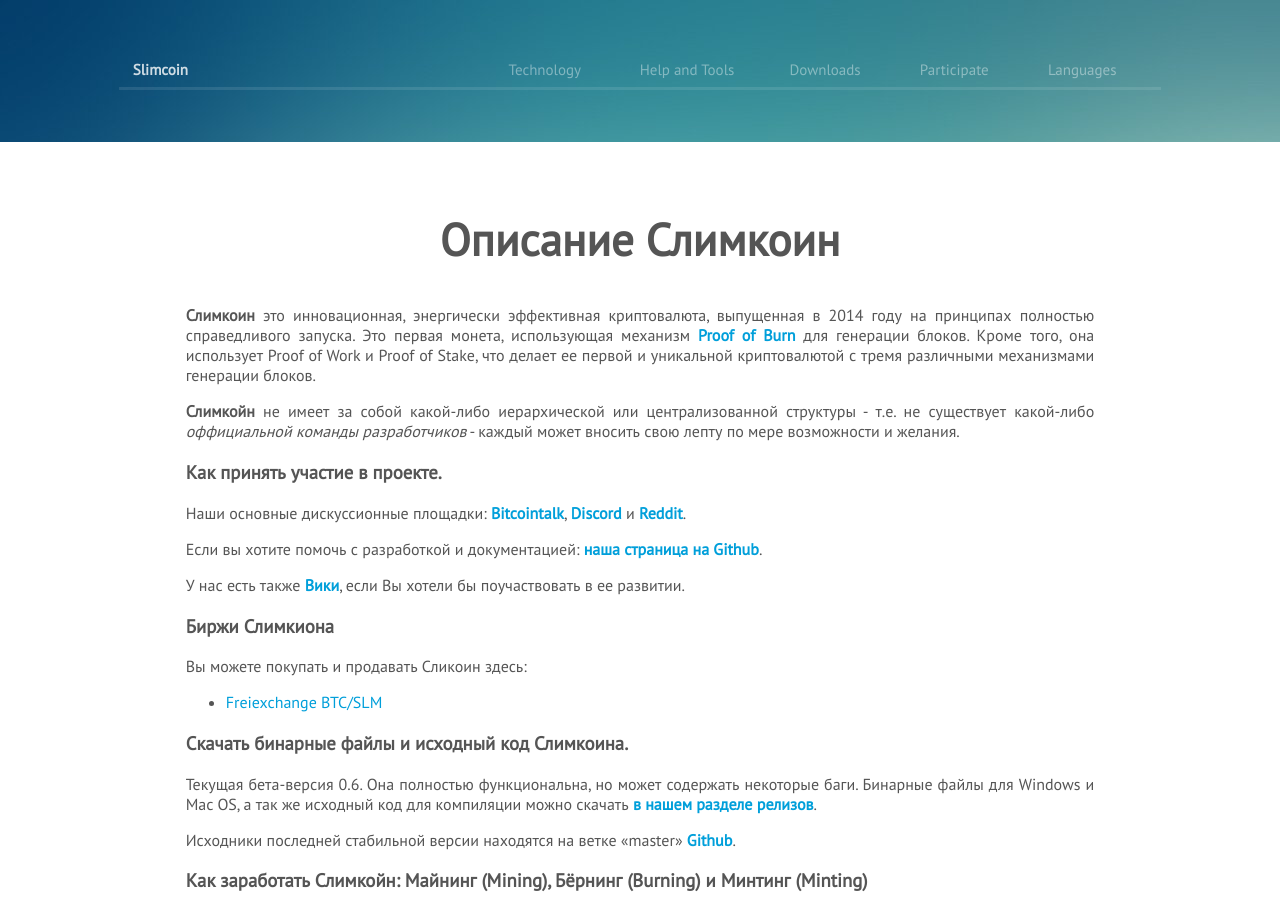
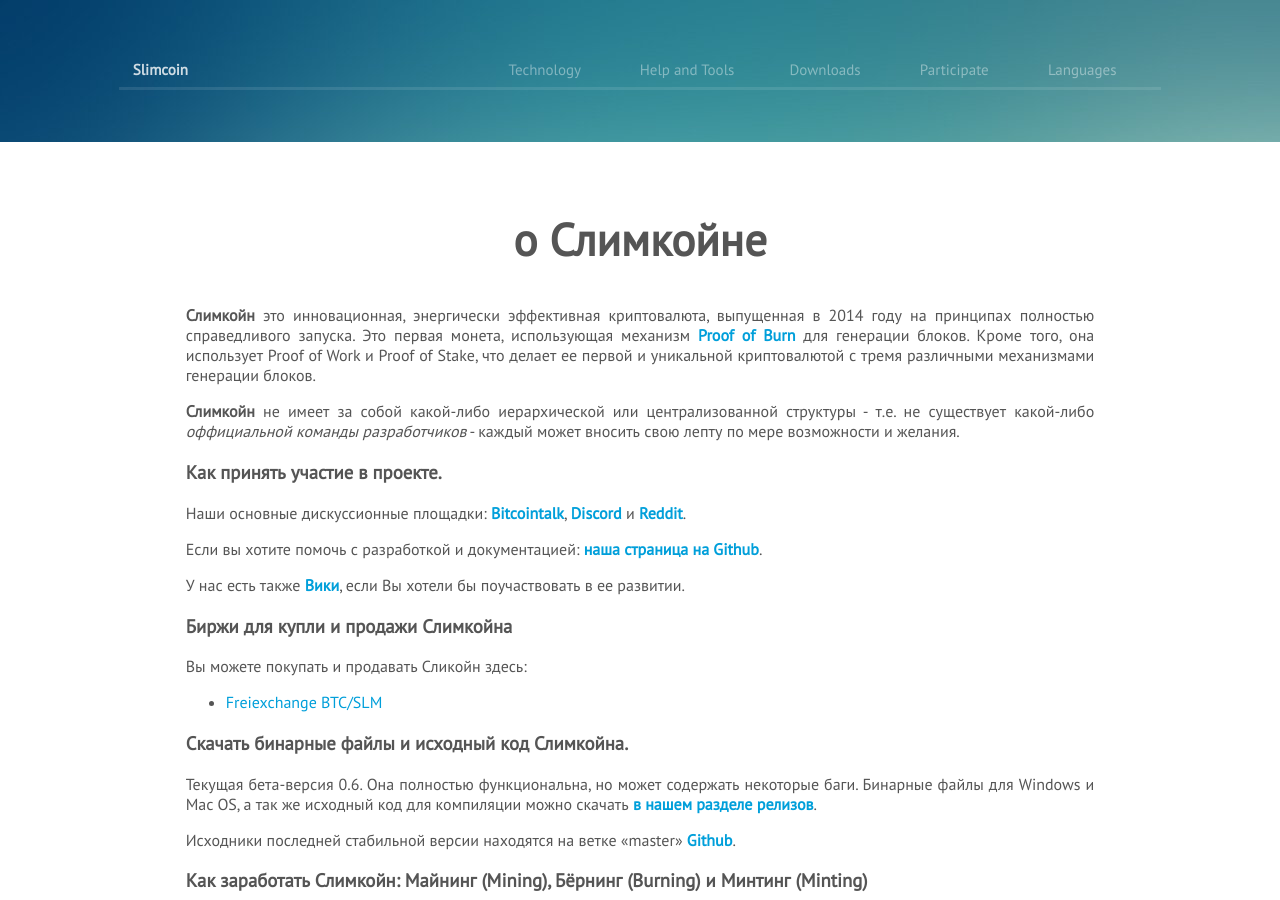
Before and after one commit to slimcoin-project/slimcoin-project.github.io, a Jekyll site: the page built from content/ru/about-ru.md, in a window 1280 px wide and 900 px high. Built offline with Jekyll 4.4.1, drawn with Linux system fonts in a browser that asks for light colours; some web fonts are replaced.

Commit message:
Update about-ru.md

```diff
--- a/content/ru/about-ru.md
+++ b/content/ru/about-ru.md
@@ -1,7 +1,7 @@
 ---
 layout: page
-title: Описание Слимкоин
-menuitem: Описание
+title: о Слимкойне
+menuitem: о Слимкойне
 category: technology
 ref: about
 lang: ru
@@ -9,7 +9,7 @@
 
 priority: 2
 ---
-**Слимкоин** это инновационная, энергически эффективная криптовалюта, выпущенная в 2014 году на принципах полностью справедливого запуска. Это первая монета, использующая механизм [Proof of Burn](https://slimcoin.info/proof-of-burn-eli5-ru/) для генерации блоков. Кроме того, она использует Proof of Work и Proof of Stake, что делает ее первой и уникальной криптовалютой с тремя различными механизмами генерации блоков.
+**Слимкойн** это инновационная, энергически эффективная криптовалюта, выпущенная в 2014 году на принципах полностью справедливого запуска. Это первая монета, использующая механизм [Proof of Burn](https://slimcoin.info/proof-of-burn-eli5-ru/) для генерации блоков. Кроме того, она использует Proof of Work и Proof of Stake, что делает ее первой и уникальной криптовалютой с тремя различными механизмами генерации блоков.
 
 [//]: # (В 2020 году мы активны и **отличаемся** от большинства других сообществ «алькоинов». У нас нет иерархической и централизованной структуры, поэтому у нас нет _официальной команды разработчиков_ , которая извлекает выгоду из _премайна_ или _инстамайна_.)
 [//]: # (Все, что мы хотим - это продолжить захватывающий эксперимент с технологией **Proof of Burn**. В нескольких словах Proof of Burn - это механизм, в котором вы получаете право находить блоки, если вы сжигаете монеты. _Вы уничтожаете свои деньги_ и получаете **долгосрочную** долгосрочную выгоду, имея шанс получить вознаграждение за блок.)
@@ -26,13 +26,13 @@
 
 У нас есть также [Вики](https://github.com/slimcoin-project/Slimcoin/wiki), если Вы хотели бы поучаствовать в ее развитии.
 
-### Биржи Слимкиона
+### Биржи для купли и продажи Слимкойна
 
-Вы можете покупать и продавать Сликоин здесь:
+Вы можете покупать и продавать Сликойн здесь:
 
 *   [Freiexchange BTC/SLM](https://freiexchange.com/market/SLM/BTC)
 
-### Скачать бинарные файлы и исходный код Слимкоина.
+### Скачать бинарные файлы и исходный код Слимкойна.
 
 Текущая бета-версия 0.6\. Она полностью функциональна, но может содержать некоторые баги. Бинарные файлы для Windows и Mac OS, а так же исходный код для компиляции можно скачать [в нашем разделе релизов](https://github.com/slimcoin-project/Slimcoin/releases).
 
```
